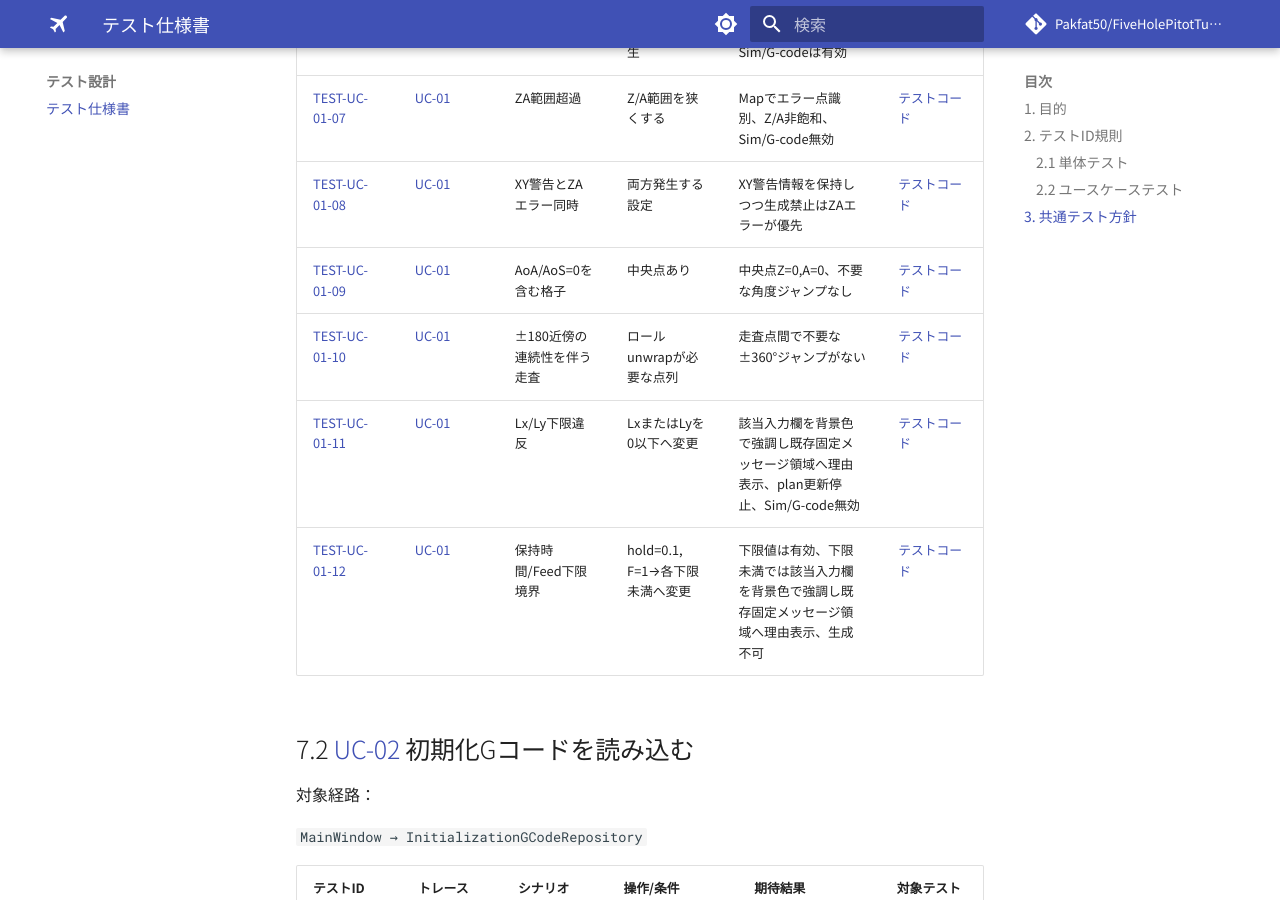
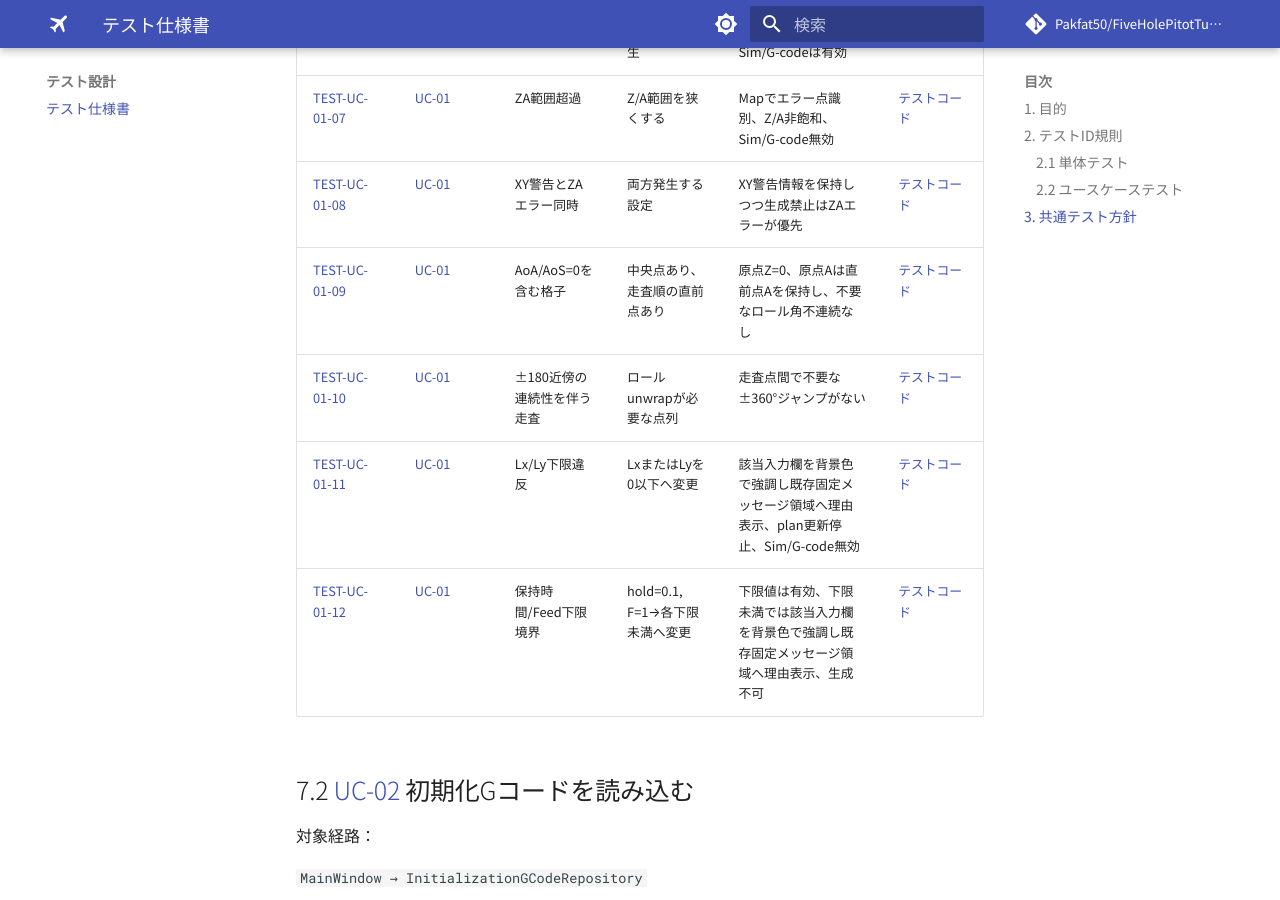
Before and after one commit to Pakfat50/FiveHolePitotTubeCalibration, an MkDocs documentation site: the page built from docs/test_specification.md, in a window 1280 px wide and 900 px high, scrolled down 21628 px. Built offline with MkDocs 1.6.1 and Material for MkDocs 9.7.7, drawn with Linux system fonts in a browser that asks for light colours; comment, search, counter and statistics services are not loaded.

Commit message:
test-spec: align origin use-case expectation

```diff
--- a/docs/test_specification.md
+++ b/docs/test_specification.md
@@ -361,7 +361,7 @@
 | <a id="test-uc-01-06"></a>TEST-UC-01-06 | UC-01 | XY上限飽和 | X/Y範囲を狭くして飽和発生 | Mapで警告点識別、X/Y最大偏差表示、Sim/G-codeは有効 | [[TESTCODE_SHORT:tests.test_use_cases.TestUseCases.test_uc01_xy_saturation_warns_but_allows_actions]] |
 | <a id="test-uc-01-07"></a>TEST-UC-01-07 | UC-01 | ZA範囲超過 | Z/A範囲を狭くする | Mapでエラー点識別、Z/A非飽和、Sim/G-code無効 | [[TESTCODE_SHORT:tests.test_use_cases.TestUseCases.test_uc01_za_overrange_blocks_actions]] |
 | <a id="test-uc-01-08"></a>TEST-UC-01-08 | UC-01 | XY警告とZAエラー同時 | 両方発生する設定 | XY警告情報を保持しつつ生成禁止はZAエラーが優先 | [[TESTCODE_SHORT:tests.test_use_cases.TestUseCases.test_uc01_xy_warning_and_za_error_coexist]] |
-| <a id="test-uc-01-09"></a>TEST-UC-01-09 | UC-01 | AoA/AoS=0を含む格子 | 中央点あり | 中央点Z=0,A=0、不要な角度ジャンプなし | [[TESTCODE_SHORT:tests.test_use_cases.TestUseCases.test_uc01_grid_origin_is_deterministic]] |
+| <a id="test-uc-01-09"></a>TEST-UC-01-09 | UC-01 | AoA/AoS=0を含む格子 | 中央点あり、走査順の直前点あり | 原点Z=0、原点Aは直前点Aを保持し、不要なロール角不連続なし | [[TESTCODE_SHORT:tests.test_use_cases.TestUseCases.test_uc01_grid_origin_is_deterministic]] |
 | <a id="test-uc-01-10"></a>TEST-UC-01-10 | UC-01 | ±180近傍の連続性を伴う走査 | ロールunwrapが必要な点列 | 走査点間で不要な±360°ジャンプがない | [[TESTCODE_SHORT:tests.test_use_cases.TestUseCases.test_uc01_roll_has_no_unnecessary_360_jump]] |
 | <a id="test-uc-01-11"></a>TEST-UC-01-11 | UC-01 | Lx/Ly下限違反 | LxまたはLyを0以下へ変更 | 該当入力欄を背景色で強調し既存固定メッセージ領域へ理由表示、plan更新停止、Sim/G-code無効 | [[TESTCODE_SHORT:tests.test_use_cases.TestUseCases.test_uc01_nonpositive_offsets_block_plan]] |
 | <a id="test-uc-01-12"></a>TEST-UC-01-12 | UC-01 | 保持時間/Feed下限境界 | hold=0.1, F=1→各下限未満へ変更 | 下限値は有効、下限未満では該当入力欄を背景色で強調し既存固定メッセージ領域へ理由表示、生成不可 | [[TESTCODE_SHORT:tests.test_use_cases.TestUseCases.test_uc01_hold_and_feed_boundaries]] |
```
